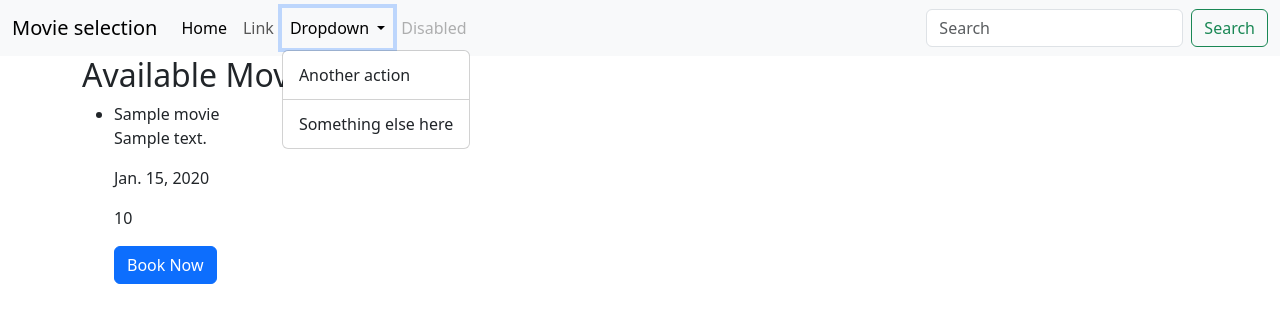
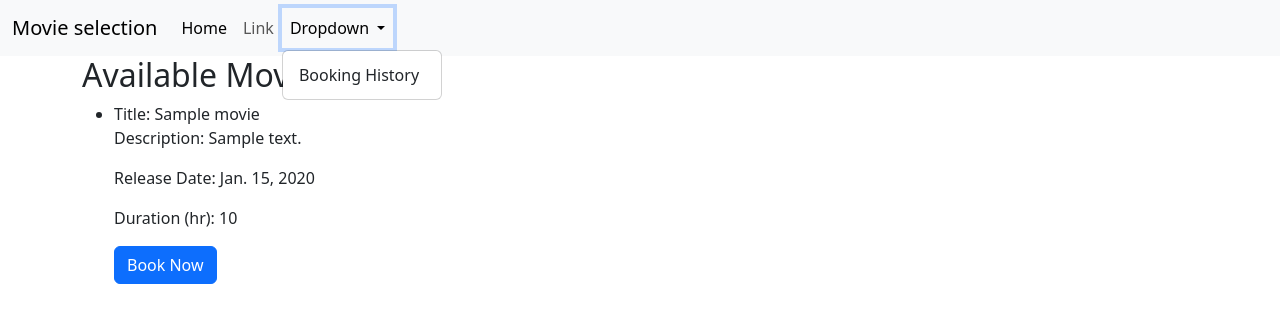
Before and after one commit to sswan3/cs4300, a Django app: page / in a window 1280 px wide, after a click on "Dropdown". Shown: the top 323 px of the page. Run offline with Django 4.2, Linux system fonts and the light colour scheme; tables that the repository leaves empty hold one stand-in row (values such as "Sample post"); some libraries are stand-ins or nearby versions.

Commit message:
booking history added

```diff
--- a/homework2/movie_theater_booking/bookings/templates/bookings/base.html
+++ b/homework2/movie_theater_booking/bookings/templates/bookings/base.html
@@ -26,18 +26,12 @@
             Dropdown
           </a>
           <ul class="dropdown-menu">
-            <li><a class="dropdown-item" href="#">Another action</a></li>
-            <li><hr class="dropdown-divider"></li>
-            <li><a class="dropdown-item" href="#">Something else here</a></li>
+            <li><a class="dropdown-item" href="{% url 'booking_history' %}">Booking History</a></li>
           </ul>
         </li>
         <li class="nav-item">
-          <a class="nav-link disabled" aria-disabled="true">Disabled</a>
         </li>
       </ul>
-      <form class="d-flex" role="search">
-        <input class="form-control me-2" type="search" placeholder="Search" aria-label="Search"/>
-        <button class="btn btn-outline-success" type="submit">Search</button>
       </form>
     </div>
   </div>
--- a/homework2/movie_theater_booking/bookings/templates/bookings/movie_list.html
+++ b/homework2/movie_theater_booking/bookings/templates/bookings/movie_list.html
@@ -5,10 +5,10 @@
 <ul class = "movies">
     <li
     {% for movie in movies %}
-    <h5>{{ movie.title }} </h5>
-    <p>{{ movie.description }}</p>
-    <p>{{ movie.release_date }}</p>
-    <p>{{ movie.duration }}</p>
+    <h5>Title: {{ movie.title }} </h5>
+    <p>Description: {{ movie.description }}</p>
+    <p>Release Date: {{ movie.release_date }}</p>
+    <p>Duration (hr): {{ movie.duration }}</p>
     <a href="{% url 'book_seat' movie.id %}" class="btn btn-primary">Book Now</a>
     </li>
     {% endfor %}
--- a/homework2/movie_theater_booking/bookings/views.py
+++ b/homework2/movie_theater_booking/bookings/views.py
@@ -4,7 +4,8 @@ from rest_framework import permissions, viewsets, serializers
 from .serializers import MovieSerializer, SeatSerializer, BookingSerializer
 from rest_framework.decorators import action
 from rest_framework.response import Response
-from datetime import datetime
+from datetime import date
+from django.contrib.auth.decorators import login_required
 
 
 
@@ -52,15 +53,16 @@ def movie_view(request):
     }
     return render(request, "bookings/movie_list.html", context)
 
+@login_required
 def booking_view(request, movie_id):
     movie = get_object_or_404(Movie, id=movie_id)
     if request.method == "POST":
-        id = request.POST["seat"]
+        seat_id = request.POST["seat"]
         seat = get_object_or_404(Seat, id= seat_id)
-        date = date.today()
+        today = date.today()
 
         if seat.booking_status == False:
-            Booking.objects.create(movie, seat, date, user=request.user,)
+            Booking.objects.create(movie=movie, seat=seat, booking_date=today, user=request.user)
             seat.booking_status = True
             seat.save()
             return redirect("movie_list")
@@ -70,3 +72,10 @@ def booking_view(request, movie_id):
         "movie": (get_object_or_404(Movie, id=movie_id))
     }
     return render(request, "bookings/seat_booking.html", context)
+
+@login_required
+def booking_history_view(request):
+    context = {
+        "history": Booking.objects.filter(user=request.user)
+    }
+    return render(request, "bookings/booking_history.html", context)
--- a/homework2/movie_theater_booking/movie_theater_booking/settings.py
+++ b/homework2/movie_theater_booking/movie_theater_booking/settings.py
@@ -23,7 +23,7 @@ BASE_DIR = Path(__file__).resolve().parent.parent
 SECRET_KEY = 'django-insecure-m(q&u2iul$=6(&whp7-w&golt$u2!eq0wu#&e-v&6lbl&7b6ed'
 
 # SECURITY WARNING: don't run with debug turned on in production!
-DEBUG = True
+DEBUG = False
 
 ALLOWED_HOSTS = ['*']
 
--- a/homework2/movie_theater_booking/movie_theater_booking/urls.py
+++ b/homework2/movie_theater_booking/movie_theater_booking/urls.py
@@ -29,5 +29,6 @@ urlpatterns = [
     path('admin/', admin.site.urls),
     path('api-auth/', include('rest_framework.urls')),
     path("", views.movie_view, name="movie_list"),
-    path("movies/<int:movie_id>/book/", views.booking_view, name="book_seat")
+    path("movies/<int:movie_id>/book/", views.booking_view, name="book_seat"),
+    path("history/", views.booking_history_view, name="booking_history")
 ]
```
Also changed, not shown: homework2/movie_theater_booking/bookings/templates/bookings/booking_history.html (added, +16 -0 lines), homework2/movie_theater_booking/bookings/templates/bookings/seat_booking.html (+5 -5 lines).
